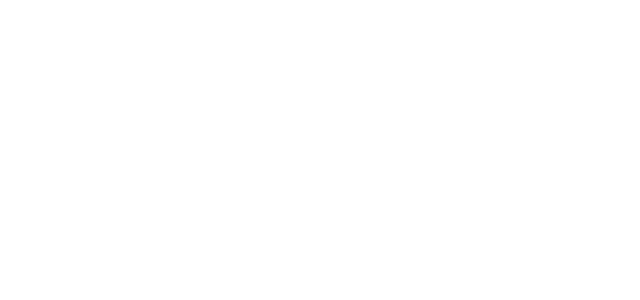
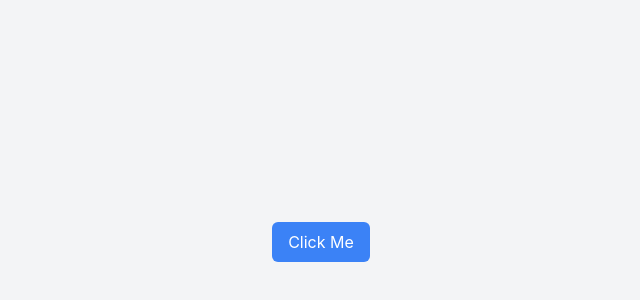
Before and after one commit to Mseavers1/dynamic-algorithm-visualizer, a React (Create React App) app in the folder app/: page / in a window 1280 px wide. Shown: the part 158-458 px from the top of the page, without its empty margins (319-959 px from the left). Built offline with nearby package versions, Linux system fonts and the light colour scheme.

Commit message:
Setting up and testing tailwind

```diff
--- a/app/src/App.tsx
+++ b/app/src/App.tsx
@@ -1,12 +1,13 @@
 import React from 'react';
-import logo from './logo.svg';
 import './App.css';
 
 function App() {
   return (
-    <div className="App">
-
-    </div>
+      <div className="bg-gray-100 min-h-screen flex items-center justify-center">
+        <button className="bg-blue-500 text-white px-4 py-2 rounded-md hover:bg-blue-700">
+          Click Me
+        </button>
+      </div>
   );
 }
 
--- a/app/src/index.css
+++ b/app/src/index.css
@@ -1,3 +1,7 @@
+@tailwind base;
+@tailwind components;
+@tailwind utilities;
+
 body {
   margin: 0;
   font-family: -apple-system, BlinkMacSystemFont, 'Segoe UI', 'Roboto', 'Oxygen',
--- a/app/tailwind.config.js
+++ b/app/tailwind.config.js
@@ -1,6 +1,8 @@
 /** @type {import('tailwindcss').Config} */
 module.exports = {
-  content: [],
+  content: [
+    "./src/**/*.{js,jsx,ts,tsx}", // This tells Tailwind to scan all your JS/JSX/TS/TSX files inside the src folder
+  ],
   theme: {
     extend: {},
   },
```
Also changed, not shown: 1 other file (tests, documents, lock files or other folders).
